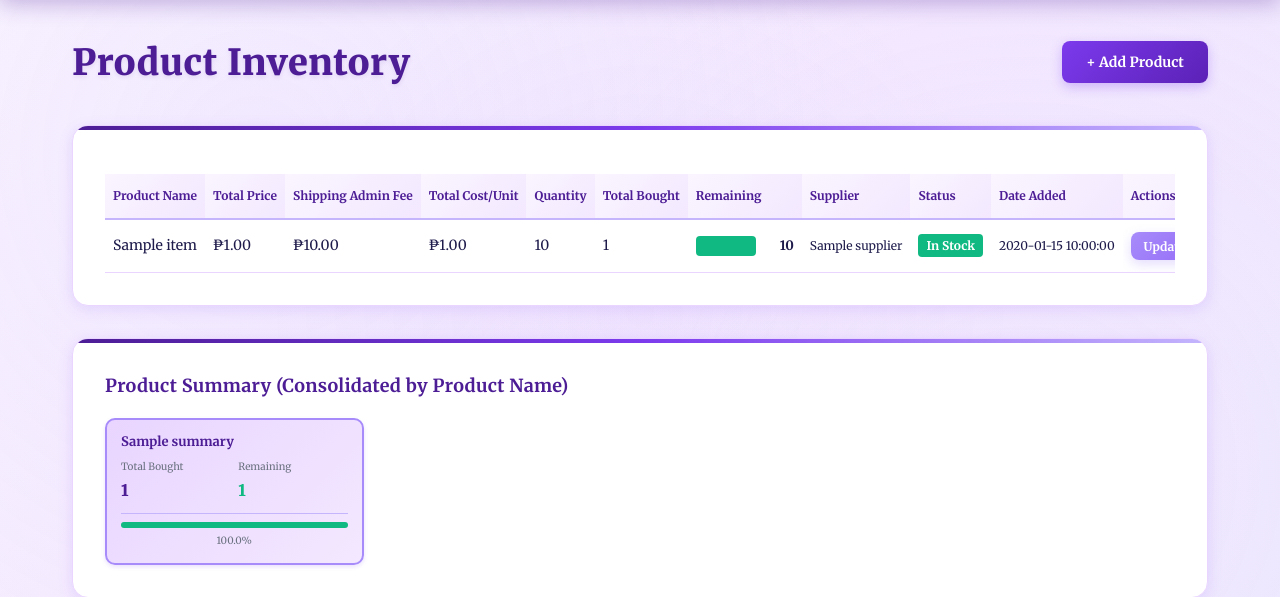
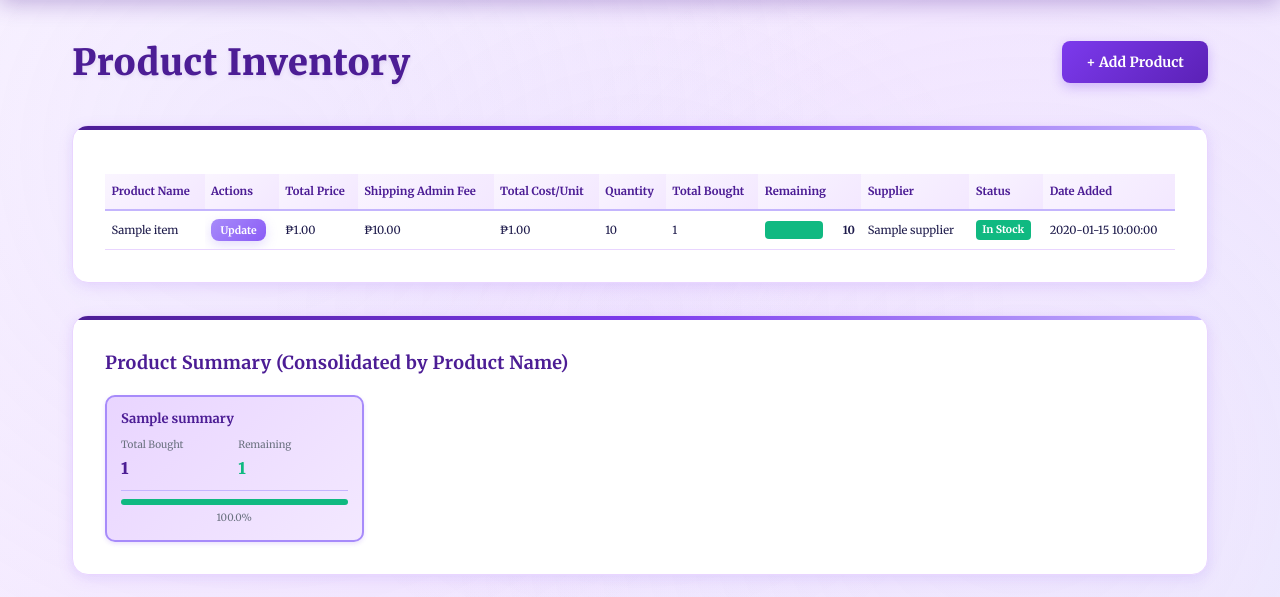
Before and after one commit to Daphne-CPAdmin/Personal-Stocks-INV, a Flask app: template templates/inventory.html in a window 1280 px wide. Shown: the part 88-685 px from the top of the page. Run offline with Flask 3, Linux system fonts and the light colour scheme; the template is opened without the code that fills it: most values are stand-ins (such as "Sample title", 1, 10 or a date in 2020).

Commit message:
Move Actions column next to Product Name and reduce font sizes
- Moved Actions column to be second column (right after Product Name)
- Reduced table font sizes from 0.75-0.875rem to 0.7rem
- Reduced table padding for more compact layout
- Shortened button text from 'Update Inventory' to 'Update'
- Reduced button font size and padding
- Reduced status badge font size and padding
- Reduced progress bar height for more compact display
- All columns should now fit without horizontal scrollbar

Co-authored-by: Cursor <cursoragent@cursor.com>

```diff
--- a/static/css/style.css
+++ b/static/css/style.css
@@ -290,36 +290,32 @@ body::before {
 }
 
 .data-table th {
-    padding: 1rem;
+    padding: 0.5rem 0.4rem;
     text-align: left;
     font-weight: 700;
     font-family: 'Merriweather', Georgia, serif;
     color: var(--purple-deep);
     border-bottom: 2px solid var(--lavender-medium);
     background: linear-gradient(135deg, #faf5ff 0%, #f3e8ff 100%);
+    font-size: 0.7rem;
+    white-space: nowrap;
 }
 
 .data-table td {
-    padding: 0.75rem 0.5rem;
+    padding: 0.5rem 0.4rem;
     border-bottom: 1px solid var(--border-color);
     color: var(--text-primary);
-    font-size: 0.875rem;
+    font-size: 0.7rem;
     font-family: 'Merriweather', Georgia, serif;
     white-space: nowrap;
     overflow: hidden;
     text-overflow: ellipsis;
-    max-width: 200px;
+    max-width: 150px;
 }
 
 .data-table td:first-child {
-    max-width: 250px;
+    max-width: 200px;
     font-weight: 500;
-}
-
-.data-table th {
-    padding: 0.75rem 0.5rem;
-    font-size: 0.75rem;
-    white-space: nowrap;
 }
 
 .data-table tbody tr:hover {
--- a/templates/inventory.html
+++ b/templates/inventory.html
@@ -14,6 +14,7 @@
             <thead>
                 <tr>
                     <th>Product Name</th>
+                    <th>Actions</th>
                     <th>Total Price</th>
                     <th>Shipping Admin Fee</th>
                     <th>Total Cost/Unit</th>
@@ -23,47 +24,46 @@
                     <th>Supplier</th>
                     <th>Status</th>
                     <th>Date Added</th>
-                    <th>Actions</th>
                 </tr>
             </thead>
             <tbody>
                 {% if items %}
                     {% for item in items %}
                     <tr>
-                        <td title="{{ item.get('product_name', 'N/A') }}">{{ item.get('product_name', 'N/A') }}</td>
-                        <td>₱{{ "%.2f"|format(item.get('total_price', 0)) }}</td>
-                        <td>₱{{ "%.2f"|format(item.get('shipping_admin_fee', 0)) }}</td>
-                        <td>₱{{ "%.2f"|format(item.get('total_cost_per_unit', 0)) }}</td>
-                        <td>{{ item.get('quantity', 0) }}</td>
-                        <td>{{ item.get('total_bought_quantity', item.get('quantity', 0)) }}</td>
+                        <td title="{{ item.get('product_name', 'N/A') }}" style="font-size: 0.7rem;">{{ item.get('product_name', 'N/A') }}</td>
                         <td>
+                            <button class="btn btn-sm btn-secondary" onclick="openStatusModal({{ item.get('original_index', loop.index0) }}, '{{ item.get('product_name', '')|e }}', {{ item.get('remaining_qty', item.get('quantity', 0)) }})" style="font-size: 0.65rem; padding: 0.3rem 0.6rem;">
+                                Update
+                            </button>
+                        </td>
+                        <td style="font-size: 0.7rem;">₱{{ "%.2f"|format(item.get('total_price', 0)) }}</td>
+                        <td style="font-size: 0.7rem;">₱{{ "%.2f"|format(item.get('shipping_admin_fee', 0)) }}</td>
+                        <td style="font-size: 0.7rem;">₱{{ "%.2f"|format(item.get('total_cost_per_unit', 0)) }}</td>
+                        <td style="font-size: 0.7rem;">{{ item.get('quantity', 0) }}</td>
+                        <td style="font-size: 0.7rem;">{{ item.get('total_bought_quantity', item.get('quantity', 0)) }}</td>
+                        <td style="font-size: 0.7rem;">
                             {% set remaining = item.get('remaining_qty', item.get('quantity', 0)) %}
                             {% set total_bought = item.get('total_bought_quantity', item.get('quantity', 1)) %}
                             {% set percentage = (remaining / total_bought * 100) if total_bought > 0 else 0 %}
-                            <div style="display: flex; align-items: center; gap: 0.5rem;">
-                                <div style="flex: 1; background-color: #e5e7eb; border-radius: 0.25rem; height: 20px; position: relative; overflow: hidden; min-width: 60px;">
+                            <div style="display: flex; align-items: center; gap: 0.4rem;">
+                                <div style="flex: 1; background-color: #e5e7eb; border-radius: 0.25rem; height: 18px; position: relative; overflow: hidden; min-width: 50px;">
                                     <div style="background-color: {% if percentage > 50 %}#10b981{% elif percentage > 25 %}#f59e0b{% else %}#ef4444{% endif %}; height: 100%; width: {{ percentage }}%; transition: width 0.3s;"></div>
                                 </div>
-                                <span style="min-width: 30px; text-align: right; font-weight: 600; font-size: 0.8125rem;">{{ remaining }}</span>
+                                <span style="min-width: 25px; text-align: right; font-weight: 600; font-size: 0.7rem;">{{ remaining }}</span>
                             </div>
                         </td>
-                        <td style="font-size: 0.75rem;">{{ item.get('supplier', '-') }}</td>
-                        <td style="font-size: 0.75rem;">
+                        <td style="font-size: 0.7rem;">{{ item.get('supplier', '-') }}</td>
+                        <td style="font-size: 0.7rem;">
                             {% set remaining = item.get('remaining_qty', item.get('quantity', 0)) %}
                             {% set is_in_stock = remaining > 0 %}
-                            <span style="padding: 0.25rem 0.5rem; border-radius: 0.25rem; font-weight: 600;
+                            <span style="padding: 0.2rem 0.4rem; border-radius: 0.25rem; font-weight: 600; font-size: 0.65rem;
                                 {% if is_in_stock %}background-color: #10b981; color: white;
                                 {% else %}background-color: #ef4444; color: white;
                                 {% endif %}">
                                 {% if is_in_stock %}In Stock{% else %}Out of Stock{% endif %}
                             </span>
                         </td>
-                        <td style="font-size: 0.75rem;">{{ item.get('date_added', '-') }}</td>
-                        <td>
-                            <button class="btn btn-sm btn-secondary" onclick="openStatusModal({{ item.get('original_index', loop.index0) }}, '{{ item.get('product_name', '')|e }}', {{ item.get('remaining_qty', item.get('quantity', 0)) }})" style="font-size: 0.75rem; padding: 0.4rem 0.8rem;">
-                                Update Inventory
-                            </button>
-                        </td>
+                        <td style="font-size: 0.7rem;">{{ item.get('date_added', '-') }}</td>
                     </tr>
                     {% endfor %}
                 {% else %}
```
